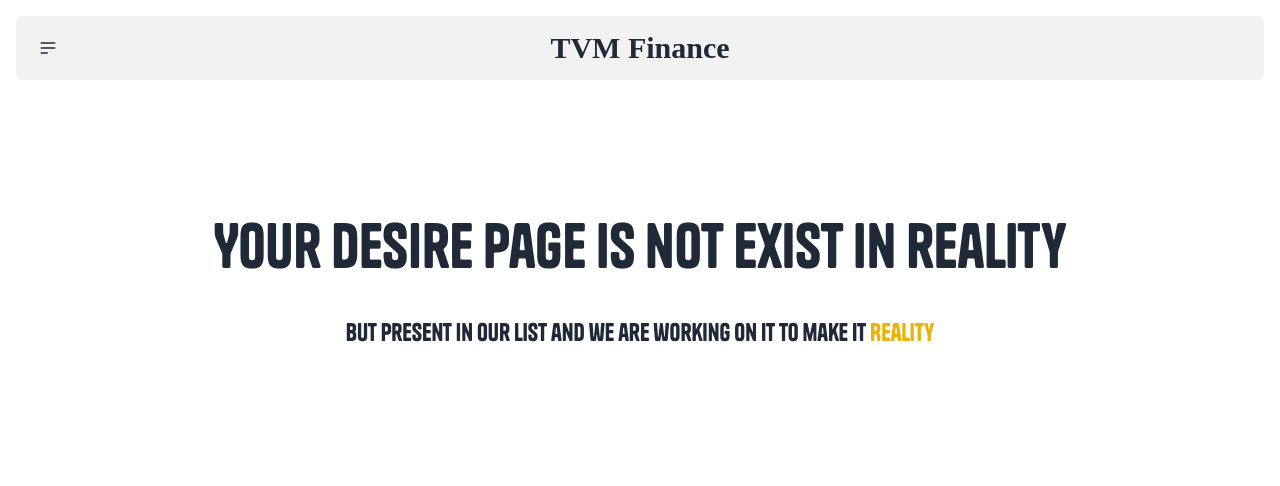
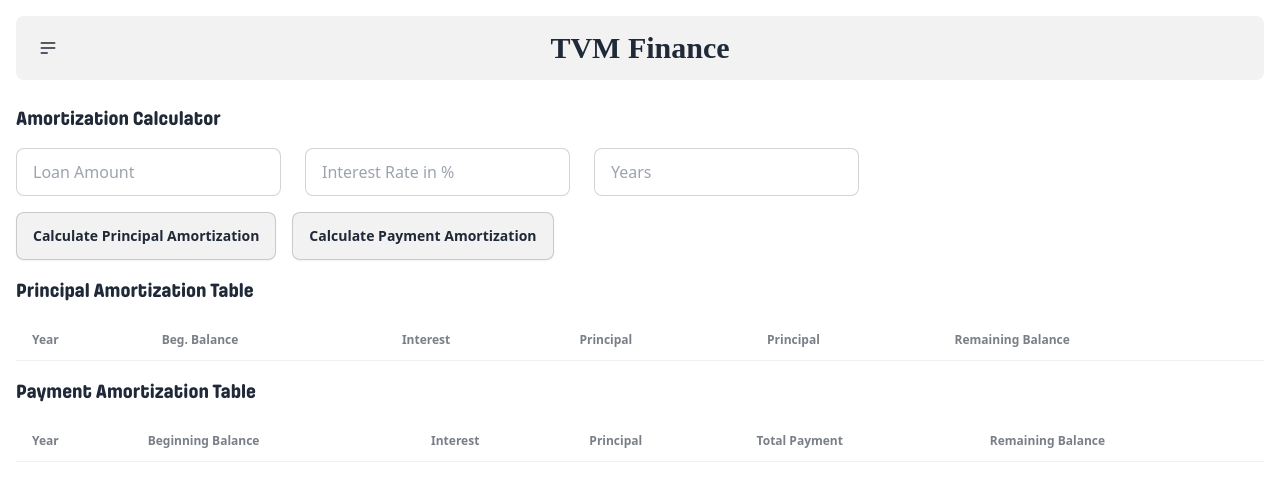
Before and after one commit to mustafakhanneo/tvmfinance, a React (Vite) app: page /amortization in a window 1280 px wide. Shown: the top 486 px of the page. Built offline with nearby package versions, Linux system fonts and the light colour scheme; a web font is replaced by a local one.

Commit message:
add amortization calculation also update input type to number on home page

```diff
--- a/src/App.jsx
+++ b/src/App.jsx
@@ -4,6 +4,7 @@ import Home from './tabs/Home'
 import Formula from './tabs/Formula';
 import NotFound from './tabs/NotFound';
 import About from './tabs/About';
+import Amortization from './tabs/Amortization';
 
 function App() {
 
@@ -18,6 +19,7 @@ function App() {
         <svg xmlns="http://www.w3.org/2000/svg" className="h-5 w-5" fill="none" viewBox="0 0 24 24" stroke="currentColor"><path strokeLinecap="round" strokeLinejoin="round" strokeWidth="2" d="M4 6h16M4 12h16M4 18h7" /></svg>
       </div>
       <ul tabIndex={0} className="menu menu-sm dropdown-content mt-3 z-[1] p-2 shadow bg-base-100 rounded-box w-52">
+        <li><a href='./amortization'>Amortization</a></li>
         <li><a href='./formula'>Formulas</a></li>
         <li><a href='./about'>About</a></li>
       </ul>
@@ -38,6 +40,7 @@ function App() {
 </div>
 <Routes>
           <Route path="/" element={<Home />} />
+          <Route path="/amortization" element={<Amortization/>} />
           <Route path="/formula" element={<Formula/>} />
           <Route path="/about" element={<About/>} />
           <Route path="*" element={<NotFound />} />
--- /dev/null
+++ b/src/tabs/Amortization.jsx
@@ -0,0 +1,132 @@
+import React, { useState } from 'react';
+
+function Amortization() {
+  const [loanAmount, setLoanAmount] = useState('');
+  const [interestRate, setInterestRate] = useState('');
+  const [duration, setDuration] = useState('');
+  const [principalAmortizationTable, setPrincipalAmortizationTable] = useState([]);
+  const [paymentAmortizationTable, setPaymentAmortizationTable] = useState([]);
+
+  const handleCalculatePrincipalAmortization = () => {
+    // Calculate fixed principal payoff every year
+    const principalPayment = loanAmount / duration;
+    let remainingBalance = loanAmount;
+    let begBalance = loanAmount;
+    const principalTable = [];
+
+    for (let i = 1; i <= duration; i++) {
+      const interest = remainingBalance * (interestRate / 100);
+      const principal = principalPayment;
+      const totalPayment = interest + principal;
+      if(i>1) {
+        begBalance -= principal;
+      }
+      remainingBalance -= principal;
+      principalTable.push({ year: i, begBalance, interest, principal, totalPayment, remainingBalance });
+    }
+
+    setPrincipalAmortizationTable(principalTable);
+  };
+
+  const handleCalculatePaymentAmortization = () => {
+    // Calculate fixed payment every year
+    const anuualRate = interestRate / 100;
+        const a = 1 + interestRate/100;
+        const z = -duration;
+        const b = Math.pow(a, z);
+        const c = 1 - b;
+        const d = (c/interestRate)*100;
+        const e = loanAmount/d;
+    const payment = e;
+    let remainingBalance = loanAmount;
+    let begBalance = loanAmount;
+    let totalprincipal = 0;
+    const paymentTable = [];
+
+    for (let i = 1; i <= duration; i++) {
+      const interest = remainingBalance * anuualRate;
+      const principal = payment - interest;
+      remainingBalance -= principal;
+      totalprincipal += principal;
+      paymentTable.push({ year: i, begBalance, interest, principal, totalPayment: payment, remainingBalance });
+      begBalance = remainingBalance;
+    }
+
+    setPaymentAmortizationTable(paymentTable);
+
+
+  };
+
+  return (
+    <div className='flex flex-col space-y-4'>
+      <p className="sm:text-xl text-md font-pilcrow font-medium">Amortization Calculator</p>
+      <div className='flex sm:flex-row flex-col sm:space-x-6 space-x-0 sm:space-y-0 space-y-2'>
+        <input type="number" placeholder="Loan Amount" className="[&::-webkit-inner-spin-button]:appearance-none [appearance:textfield] input input-bordered w-auto max-w-xs" value={loanAmount} onChange={(e) => setLoanAmount(parseFloat(e.target.value))} />
+        <input type="number" placeholder="Interest Rate in %" className="[&::-webkit-inner-spin-button]:appearance-none [appearance:textfield] input input-bordered w-auto max-w-xs" value={interestRate} onChange={(e) => setInterestRate(parseFloat(e.target.value))} />
+        <input type="number" placeholder="Years" className="[&::-webkit-inner-spin-button]:appearance-none [appearance:textfield] input input-bordered w-auto max-w-xs" value={duration} onChange={(e) => setDuration(parseInt(e.target.value))} />
+      </div>
+      <div className='flex flex-row space-x-4 justify-start'>
+      <button className="btn w-auto back input-bordered" onClick={handleCalculatePrincipalAmortization}>Calculate Principal Amortization</button>
+      <button className="btn w-auto back input-bordered" onClick={handleCalculatePaymentAmortization}>Calculate Payment Amortization</button>
+      </div>
+      <p className="sm:text-xl text-md font-pilcrow font-medium">Principal Amortization Table</p>
+      <div className="overflow-x-auto">
+  <table className="table">
+    {/* head */}
+    <thead>
+      <tr>
+        <th>Year</th>
+        <th>Beg. Balance</th>
+        <th>Interest</th>
+        <th>Principal</th>
+        <th>Principal</th>
+        <th>Remaining Balance</th>
+      </tr>
+    </thead>
+        <tbody>
+          {principalAmortizationTable.map((row, index) => (
+            <tr key={index}>
+              <td>{row.year}</td>
+              <td>{row.begBalance.toFixed(2)}</td>
+              <td>{row.interest.toFixed(2)}</td>
+              <td>{row.principal.toFixed(2)}</td>
+              <td>{row.totalPayment.toFixed(2)}</td>
+              <td>{row.remainingBalance.toFixed(2)}</td>
+            </tr>
+          ))}
+        </tbody>
+      </table>
+      </div>
+
+      <p className="sm:text-xl text-md font-pilcrow font-medium">Payment Amortization Table</p>
+      <div className="overflow-x-auto">
+  <table className="table">
+    <thead>
+          <tr>
+            <th>Year</th>
+            <th>Beginning Balance</th>
+            <th>Interest</th>
+            <th>Principal</th>
+            <th>Total Payment</th>
+            <th>Remaining Balance</th>
+          </tr>
+        </thead>
+        <tbody>
+          {paymentAmortizationTable.map((row, index) => (
+            <tr key={index}>
+              <td>{row.year}</td>
+              <td>{row.begBalance.toFixed(2)}</td>
+              <td>{row.interest.toFixed(2)}</td>
+              <td>{row.principal.toFixed(2)}</td>
+              <td>{row.totalPayment.toFixed(2)}</td>
+              <td>{row.remainingBalance.toFixed(2)}</td>
+            </tr>
+          ))}
+        </tbody>
+      </table>
+      </div>
+    </div>
+  );
+}
+
+export default Amortization;
--- a/src/tabs/Home.jsx
+++ b/src/tabs/Home.jsx
@@ -328,10 +328,10 @@ function Home() {
   <summary className="collapse-title sm:text-xl text-md font-pilcrow font-medium">Simple Present Future Value</summary>
   <div className="collapse-content">
         <div className='flex sm:flex-row flex-col sm:space-x-6 space-x-0 sm:space-y-0 space-y-2'>
-        <input onChange={e => setPvalue(e.target.value)} type="text" placeholder="Present Value" className="input input-bordered w-auto max-w-xs" />
-        <input onChange={e => setFvalue(e.target.value)} type="text" placeholder="Future Value" className="input input-bordered w-auto max-w-xs" />
-        <input onChange={e => setIntr(e.target.value)} type="text" placeholder="Interest in % eg: 10" className="input input-bordered w-auto max-w-xs" />
-        <input onChange={e => setPeroid(e.target.value)} type="text" placeholder="Period" className="input input-bordered w-auto max-w-xs" />
+        <input onChange={e => setPvalue(e.target.value)} type="number" placeholder="Present Value" className="[&::-webkit-inner-spin-button]:appearance-none [appearance:textfield] input input-bordered w-auto max-w-xs" />
+        <input onChange={e => setFvalue(e.target.value)} type="number" placeholder="Future Value" className="[&::-webkit-inner-spin-button]:appearance-none [appearance:textfield] input input-bordered w-auto max-w-xs" />
+        <input onChange={e => setIntr(e.target.value)} type="number" placeholder="Interest in % eg: 10" className="[&::-webkit-inner-spin-button]:appearance-none [appearance:textfield] input input-bordered w-auto max-w-xs" />
+        <input onChange={e => setPeroid(e.target.value)} type="number" placeholder="Period" className="[&::-webkit-inner-spin-button]:appearance-none [appearance:textfield] input input-bordered w-auto max-w-xs" />
         <button onClick={simpleAnnuity} className="btn w-auto back input-bordered">Calculate</button>
         <div className='items-center input input-bordered justify-center flex'>
           <p className=''>{`${answersimp || "Answer"}`}</p>
@@ -347,10 +347,10 @@ function Home() {
   <summary className="collapse-title sm:text-xl text-md font-pilcrow font-medium">Future Value of Ordinary Annuity</summary>
   <div className="collapse-content">
         <div className='flex sm:flex-row flex-col sm:space-x-6 space-x-0 sm:space-y-0 space-y-2'>
-        <input onChange={e => setOriFvalue(e.target.value)} type="text" placeholder="Future Value" className="input input-bordered w-auto max-w-xs" />
-        <input onChange={e => setOriFcash(e.target.value)} type="text" placeholder="Cash Flow" className="input input-bordered w-auto max-w-xs" />
-        <input onChange={e => setOriFintr(e.target.value)} type="text" placeholder="Interest in % eg: 10" className="input input-bordered w-auto max-w-xs" />
-        <input onChange={e => setOriFperiod(e.target.value)} type="text" placeholder="Period" className="input input-bordered w-auto max-w-xs" />
+        <input onChange={e => setOriFvalue(e.target.value)} type="number" placeholder="Future Value" className="[&::-webkit-inner-spin-button]:appearance-none [appearance:textfield] input input-bordered w-auto max-w-xs" />
+        <input onChange={e => setOriFcash(e.target.value)} type="number" placeholder="Cash Flow" className="[&::-webkit-inner-spin-button]:appearance-none [appearance:textfield] input input-bordered w-auto max-w-xs" />
+        <input onChange={e => setOriFintr(e.target.value)} type="number" placeholder="Interest in % eg: 10" className="[&::-webkit-inner-spin-button]:appearance-none [appearance:textfield] input input-bordered w-auto max-w-xs" />
+        <input onChange={e => setOriFperiod(e.target.value)} type="number" placeholder="Period" className="[&::-webkit-inner-spin-button]:appearance-none [appearance:textfield] input input-bordered w-auto max-w-xs" />
         <button onClick={oriFuture} className="btn input-bordered back">Calculate</button>
         <div className='items-center input input-bordered justify-center flex'>
           <p className=''>{`${answerOrdinaryFuture || "Answer"}`}</p>
@@ -365,10 +365,10 @@ function Home() {
   <summary className="collapse-title sm:text-xl text-md font-pilcrow font-medium">Present Value of Ordinary Annuity</summary>
   <div className="collapse-content">
         <div className='flex sm:flex-row flex-col sm:space-x-6 space-x-0 sm:space-y-0 space-y-2'>
-        <input onChange={e => setOriPvalue(e.target.value)} type="text" placeholder="Present Value" className="input input-bordered w-auto max-w-xs" />
-        <input onChange={e => setOriPcash(e.target.value)} type="text" placeholder="Cash Flow" className="input input-bordered w-auto max-w-xs" />
-        <input onChange={e => setOriPintr(e.target.value)} type="text" placeholder="Interest in % eg: 10" className="input input-bordered w-auto max-w-xs" />
-        <input onChange={e => setOriPperiod(e.target.value)} type="text" placeholder="Period" className="input input-bordered w-auto max-w-xs" />
+        <input onChange={e => setOriPvalue(e.target.value)} type="number" placeholder="Present Value" className="[&::-webkit-inner-spin-button]:appearance-none [appearance:textfield] input input-bordered w-auto max-w-xs" />
+        <input onChange={e => setOriPcash(e.target.value)} type="numbert" placeholder="Cash Flow" className="[&::-webkit-inner-spin-button]:appearance-none [appearance:textfield] input input-bordered w-auto max-w-xs" />
+        <input onChange={e => setOriPintr(e.target.value)} type="number" placeholder="Interest in % eg: 10" className="[&::-webkit-inner-spin-button]:appearance-none [appearance:textfield] input input-bordered w-auto max-w-xs" />
+        <input onChange={e => setOriPperiod(e.target.value)} type="number" placeholder="Period" className="[&::-webkit-inner-spin-button]:appearance-none [appearance:textfield] input input-bordered w-auto max-w-xs" />
         <button onClick={oriPresent} className="btn input-bordered back">Calculate</button>
         <div className='items-center input input-bordered justify-center flex'>
           <p className=''>{`${answerOrdinaryPresent || "Answer"}`}</p>
@@ -381,15 +381,15 @@ function Home() {
 
 {/* Annuity Due Calculator  */}
       <div className='space-y-6'>
-        {/* Present Value of Annuity Due */}
+        {/* Future Value of Annuity Due */}
         <details className="collapse collapse-arrow bg-base-200">
   <summary className="collapse-title sm:text-xl text-md font-pilcrow font-medium">Future Value of Annuity Due</summary>
   <div className="collapse-content">
         <div className='flex sm:flex-row flex-col sm:space-x-6 space-x-0 sm:space-y-0 space-y-2'>
-        <input onChange={e => setDueFvalue(e.target.value)} type="text" placeholder="Future Value" className="input input-bordered w-auto max-w-xs" />
-        <input onChange={e => setDueFcash(e.target.value)} type="text" placeholder="Cash Flow" className="input input-bordered w-auto max-w-xs" />
-        <input onChange={e => setDueFintr(e.target.value)} type="text" placeholder="Interest in % eg: 10" className="input input-bordered w-auto max-w-xs" />
-        <input onChange={e => setDueFperiod(e.target.value)} type="text" placeholder="Period" className="input input-bordered w-auto max-w-xs" />
+        <input onChange={e => setDueFvalue(e.target.value)} type="number" placeholder="Future Value" className="[&::-webkit-inner-spin-button]:appearance-none [appearance:textfield] input input-bordered w-auto max-w-xs" />
+        <input onChange={e => setDueFcash(e.target.value)} type="number" placeholder="Cash Flow" className="[&::-webkit-inner-spin-button]:appearance-none [appearance:textfield] input input-bordered w-auto max-w-xs" />
+        <input onChange={e => setDueFintr(e.target.value)} type="number" placeholder="Interest in % eg: 10" className="[&::-webkit-inner-spin-button]:appearance-none [appearance:textfield] input input-bordered w-auto max-w-xs" />
+        <input onChange={e => setDueFperiod(e.target.value)} type="number" placeholder="Period" className="[&::-webkit-inner-spin-button]:appearance-none [appearance:textfield] input input-bordered w-auto max-w-xs" />
         <button onClick={dueFuture} className="btn input-bordered back">Calculate</button>
         <div className='items-center input input-bordered justify-center flex'>
           <p className=''>{`${answerDueFuture || "Answer"}`}</p>
@@ -404,10 +404,10 @@ function Home() {
   <summary className="collapse-title sm:text-xl text-md font-pilcrow font-medium">Present Value of Annuity Due</summary>
   <div className="collapse-content">
         <div className='flex sm:flex-row flex-col sm:space-x-6 space-x-0 sm:space-y-0 space-y-2'>
-        <input onChange={e => setDuePvalue(e.target.value)} type="text" placeholder="Present Value" className="input input-bordered w-auto max-w-xs" />
-        <input onChange={e => setDuePcash(e.target.value)} type="text" placeholder="Cash Flow" className="input input-bordered w-auto max-w-xs" />
-        <input onChange={e => setDuePintr(e.target.value)} type="text" placeholder="Interest in % eg: 10" className="input input-bordered w-auto max-w-xs" />
-        <input onChange={e => setDuePperiod(e.target.value)} type="text" placeholder="Period" className="input input-bordered w-auto max-w-xs" />
+        <input onChange={e => setDuePvalue(e.target.value)} type="number" placeholder="Present Value" className="[&::-webkit-inner-spin-button]:appearance-none [appearance:textfield] input input-bordered w-auto max-w-xs" />
+        <input onChange={e => setDuePcash(e.target.value)} type="number" placeholder="Cash Flow" className="[&::-webkit-inner-spin-button]:appearance-none [appearance:textfield] input input-bordered w-auto max-w-xs" />
+        <input onChange={e => setDuePintr(e.target.value)} type="number" placeholder="Interest in % eg: 10" className="[&::-webkit-inner-spin-button]:appearance-none [appearance:textfield] input input-bordered w-auto max-w-xs" />
+        <input onChange={e => setDuePperiod(e.target.value)} type="number" placeholder="Period" className="[&::-webkit-inner-spin-button]:appearance-none [appearance:textfield] input input-bordered w-auto max-w-xs" />
         <button onClick={duePresent} className="btn input-bordered back">Calculate</button>
         <div className='items-center input input-bordered justify-center flex'>
           <p className=''>{`${answerDuePresent || "Answer"}`}</p>
@@ -421,11 +421,11 @@ function Home() {
   <summary className="collapse-title sm:text-xl text-md font-pilcrow font-medium">Present Value of Growing Annuity</summary>
   <div className="collapse-content">
         <div className='flex sm:flex-row flex-col sm:space-x-6 space-x-0 sm:space-y-0 space-y-2'>
-        <input onChange={e => setGPresentValue(e.target.value)} type="text" placeholder="Present Value" className="input input-bordered sm:w-1/5 w-auto max-w-xs" />
-        <input onChange={e => setGCashflow(e.target.value)} type="text" placeholder="Cash Flow" className="input input-bordered sm:w-1/5 w-auto max-w-xs" />
-        <input onChange={e => setGIntr(e.target.value)} type="text" placeholder="Interest in % eg: 10" className="input input-bordered sm:w-1/5 w-auto max-w-xs" />
-        <input onChange={e => setGRateAnnu(e.target.value)} type="text" placeholder="Growth Rate in % eg: 10" className="input input-bordered sm:w-1/5 w-auto max-w-xs" />
-        <input onChange={e => setGPeriod(e.target.value)} type="text" placeholder="Period" className="input input-bordered sm:w-1/5 w-auto max-w-xs" />
+        <input onChange={e => setGPresentValue(e.target.value)} type="number" placeholder="Present Value" className="[&::-webkit-inner-spin-button]:appearance-none [appearance:textfield] input input-bordered sm:w-1/5 w-auto max-w-xs" />
+        <input onChange={e => setGCashflow(e.target.value)} type="number" placeholder="Cash Flow" className="[&::-webkit-inner-spin-button]:appearance-none [appearance:textfield] input input-bordered sm:w-1/5 w-auto max-w-xs" />
+        <input onChange={e => setGIntr(e.target.value)} type="number" placeholder="Interest in % eg: 10" className="[&::-webkit-inner-spin-button]:appearance-none [appearance:textfield] input input-bordered sm:w-1/5 w-auto max-w-xs" />
+        <input onChange={e => setGRateAnnu(e.target.value)} type="number" placeholder="Growth Rate in % eg: 10" className="[&::-webkit-inner-spin-button]:appearance-none [appearance:textfield] input input-bordered sm:w-1/5 w-auto max-w-xs" />
+        <input onChange={e => setGPeriod(e.target.value)} type="number" placeholder="Period" className="[&::-webkit-inner-spin-button]:appearance-none [appearance:textfield] input input-bordered sm:w-1/5 w-auto max-w-xs" />
         <button onClick={calGAnnu} className="btn input-bordered back">Calculate</button>
         <div className='items-center input input-bordered justify-center flex'>
           <p className=''>{`${answerGAnnu || "Answer"}`}</p>
@@ -439,9 +439,9 @@ function Home() {
   <summary className="collapse-title sm:text-xl text-md font-pilcrow font-medium">Effective Annual Rate</summary>
   <div className="collapse-content">
         <div className='flex sm:flex-row flex-col sm:space-x-6 space-x-0 sm:space-y-0 space-y-2'>
-        <input onChange={e => setExpar(e.target.value)} type="text" placeholder="Effective Rate in % eg: 10" className="input input-bordered w-auto max-w-xs" />
-        <input onChange={e => setQuoteRate(e.target.value)} type="text" placeholder="Quote Rate in % eg: 10" className="input input-bordered w-auto max-w-xs" />
-        <input onChange={e => setFreqComp(e.target.value)} type="text" placeholder="no. of Compounding per Year" className="input input-bordered w-auto max-w-xs" />
+        <input onChange={e => setExpar(e.target.value)} type="number" placeholder="Effective Rate in % eg: 10" className="[&::-webkit-inner-spin-button]:appearance-none [appearance:textfield] input input-bordered w-auto max-w-xs" />
+        <input onChange={e => setQuoteRate(e.target.value)} type="number" placeholder="Quote Rate in % eg: 10" className="[&::-webkit-inner-spin-button]:appearance-none [appearance:textfield] input input-bordered w-auto max-w-xs" />
+        <input onChange={e => setFreqComp(e.target.value)} type="number" placeholder="no. of Compounding per Year" className="[&::-webkit-inner-spin-button]:appearance-none [appearance:textfield] input input-bordered w-auto max-w-xs" />
         <button onClick={calEAR} className="btn input-bordered back">Calculate</button>
         <div className='items-center input input-bordered justify-center flex'>
           <p className=''>{`${answerEAR || "Answer"}`}</p>
@@ -456,9 +456,9 @@ function Home() {
   <summary className="collapse-title sm:text-xl text-md font-pilcrow font-medium">Prepetual Investment Return</summary>
   <div className="collapse-content">
         <div className='flex sm:flex-row flex-col sm:space-x-6 space-x-0 sm:space-y-0 space-y-2'>
-        <input onChange={e => setPrepFuture(e.target.value)} type="text" placeholder="Future Value" className="input input-bordered w-auto max-w-xs" />
-        <input onChange={e => setPrepCashflow(e.target.value)} type="text" placeholder="Cashflow" className="input input-bordered w-auto max-w-xs" />
-        <input onChange={e => setPrepintr(e.target.value)} type="text" placeholder="interest Rate in % eg: 10" className="input input-bordered w-auto max-w-xs" />
+        <input onChange={e => setPrepFuture(e.target.value)} type="number" placeholder="Future Value" className="[&::-webkit-inner-spin-button]:appearance-none [appearance:textfield] input input-bordered w-auto max-w-xs" />
+        <input onChange={e => setPrepCashflow(e.target.value)} type="number" placeholder="Cashflow" className="[&::-webkit-inner-spin-button]:appearance-none [appearance:textfield] input input-bordered w-auto max-w-xs" />
+        <input onChange={e => setPrepintr(e.target.value)} type="number" placeholder="interest Rate in % eg: 10" className="[&::-webkit-inner-spin-button]:appearance-none [appearance:textfield] input input-bordered w-auto max-w-xs" />
         <button onClick={calPrep} className="btn input-bordered back">Calculate</button>
         <div className='items-center input input-bordered justify-center flex'>
           <p className=''>{`${answerPrepsimp || "Answer"}`}</p>
@@ -473,10 +473,10 @@ function Home() {
   <summary className="collapse-title sm:text-xl text-md font-pilcrow font-medium"> Growing Prepetual Investment Return</summary>
   <div className="collapse-content">
         <div className='flex sm:flex-row flex-col sm:space-x-6 space-x-0 sm:space-y-0 space-y-2'>
-        <input onChange={e => setGPrepFuture(e.target.value)} type="text" placeholder="Future Value" className="input input-bordered w-auto max-w-xs" />
-        <input onChange={e => setGPrepCashflow(e.target.value)} type="text" placeholder="Cashflow" className="input input-bordered w-auto max-w-xs" />
-        <input onChange={e => setGPrepintr(e.target.value)} type="text" placeholder="Interest Rate in % eg: 10" className="input input-bordered w-auto max-w-xs" />
-        <input onChange={e => setGRate(e.target.value)} type="text" placeholder="Growth Rate in % eg: 10" className="input input-bordered w-auto max-w-xs" />
+        <input onChange={e => setGPrepFuture(e.target.value)} type="number" placeholder="Future Value" className="[&::-webkit-inner-spin-button]:appearance-none [appearance:textfield] input input-bordered w-auto max-w-xs" />
+        <input onChange={e => setGPrepCashflow(e.target.value)} type="number" placeholder="Cashflow" className="[&::-webkit-inner-spin-button]:appearance-none [appearance:textfield] input input-bordered w-auto max-w-xs" />
+        <input onChange={e => setGPrepintr(e.target.value)} type="number" placeholder="Interest Rate in % eg: 10" className="[&::-webkit-inner-spin-button]:appearance-none [appearance:textfield] input input-bordered w-auto max-w-xs" />
+        <input onChange={e => setGRate(e.target.value)} type="number" placeholder="Growth Rate in % eg: 10" className="[&::-webkit-inner-spin-button]:appearance-none [appearance:textfield] input input-bordered w-auto max-w-xs" />
         <button onClick={callGPrep} className="btn input-bordered back">Calculate</button>
         <div className='items-center input input-bordered justify-center flex'>
           <p className=''>{`${answerGPrepsimp || "Answer"}`}</p>
```
